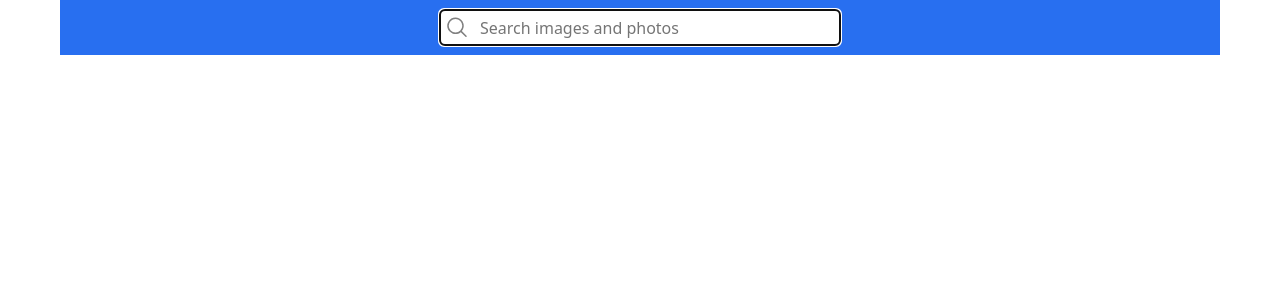
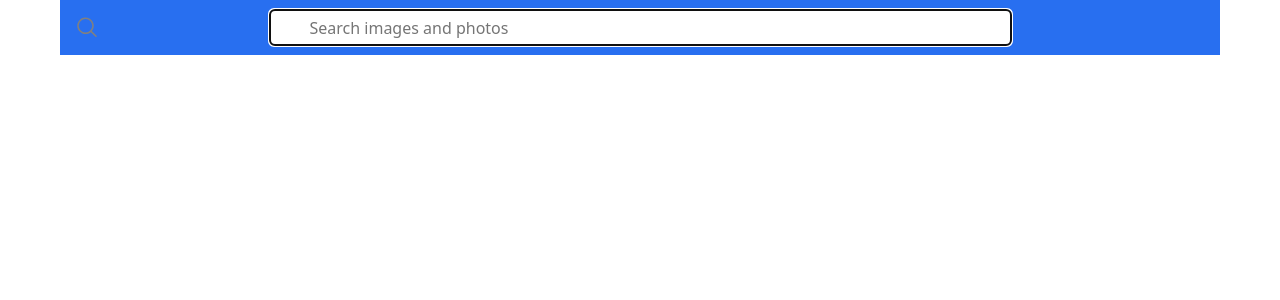
Before and after one commit to OlenaShatalova/goit-typescript-hw-02, a React (Vite) app: page / in a window 1280 px wide. Shown: the top 300 px of the page. Built offline with nearby package versions, Linux system fonts and the light colour scheme.

Commit message:
add scroll on LoadMore

```diff
--- a/src/App.jsx
+++ b/src/App.jsx
@@ -5,7 +5,7 @@ import Loader from './components/Loader/Loader';
 import LoadMoreBtn from './components/LoadMoreBtn/LoadMoreBtn';
 import SearchBar from './components/SearchBar/SearchBar';
 
-import { useState, useEffect, useRef } from 'react';
+import { useState, useEffect } from 'react';
 import { getPhotos } from './apiService/photos';
 
 const App = () => {
@@ -29,7 +29,10 @@ const App = () => {
   };
 
   const onLoadMore = () => {
-    setPage({ ...page, currentPage: page.currentPage + 1 });
+    setPage(prevPage => ({
+      ...prevPage,
+      currentPage: prevPage.currentPage + 1,
+    }));
   };
 
   const isOpen = imageData => {
@@ -47,14 +50,17 @@ const App = () => {
   };
 
   useEffect(() => {
-    if (!query) {
-      return;
-    }
+    if (!query) return;
+
     const getData = async () => {
       setIsLoading(true);
       try {
         const data = await getPhotos(query, page.currentPage);
-        setPage({ ...page, totalPages: data.total_pages });
+        setPage(prevPage => ({
+          ...prevPage,
+          totalPages: data.total_pages,
+        }));
+
         setPhotos(prevPhotos =>
           page.currentPage === 1
             ? data.results
@@ -68,6 +74,16 @@ const App = () => {
     };
     getData();
   }, [page.currentPage, query]);
+
+  useEffect(() => {
+    if (page.currentPage > 1) {
+      const scrollValue = window.innerHeight / 1.5;
+      window.scrollBy({
+        top: scrollValue,
+        behavior: 'smooth',
+      });
+    }
+  }, [photos]);
 
   return (
     <>
--- a/src/components/SearchBar/SearchBar.module.css
+++ b/src/components/SearchBar/SearchBar.module.css
@@ -1,17 +1,19 @@
 .header {
   position: fixed;
-  width: 1160px;
+  width: 300px;
   background-color: rgb(40, 111, 240);
   padding: 10px;
   text-align: center;
   margin-bottom: 25px;
   z-index: 999;
 }
+
 .form {
   margin: 0 auto;
-  width: 400px;
+  width: 100%;
   position: relative;
 }
+
 .input {
   padding: 10px;
   padding-left: 40px;
@@ -20,6 +22,7 @@
   border-radius: 5px;
   border: transparent;
 }
+
 .button {
   position: absolute;
   top: 53%;
@@ -27,5 +30,21 @@
   transform: translateY(-50%);
   cursor: alias;
 }
-.header .toast {
+
+@media (min-width: 768px) {
+  .header {
+    width: 748px;
+  }
+  .input {
+    width: 80%;
+  }
 }
+
+@media (min-width: 1200px) {
+  .header {
+    width: 1160px;
+  }
+  .input {
+    width: 65%;
+  }
+}
--- a/src/index.css
+++ b/src/index.css
@@ -1,9 +1,22 @@
 #root {
-  max-width: 1200px;
-  padding: 20px;
+  max-width: 320px;
+  padding: 10px;
   padding-top: 0;
   margin: 0 auto;
   text-align: center;
+}
+
+@media (min-width: 768px) {
+  #root {
+    max-width: 768px;
+  }
+}
+
+@media (min-width: 1200px) {
+  #root {
+    max-width: 1200px;
+    padding-inline: 20px;
+  }
 }
 
 h1,
```
Also changed, not shown: src/components/ImageModal/ImageModal.module.css (+4 -4 lines).
